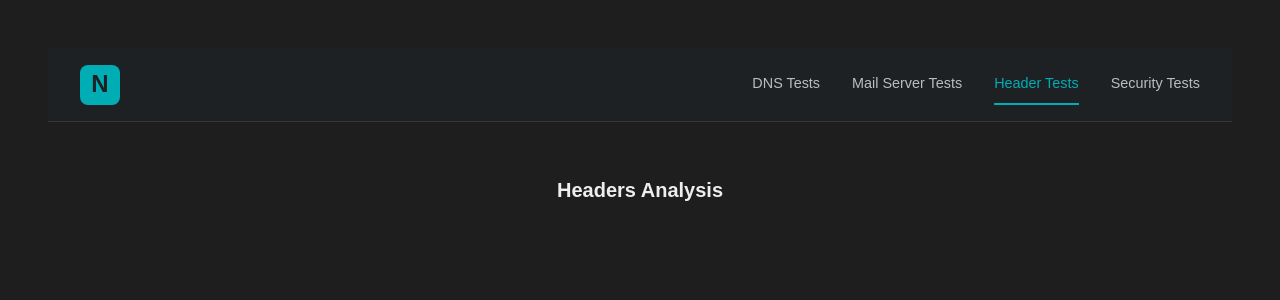
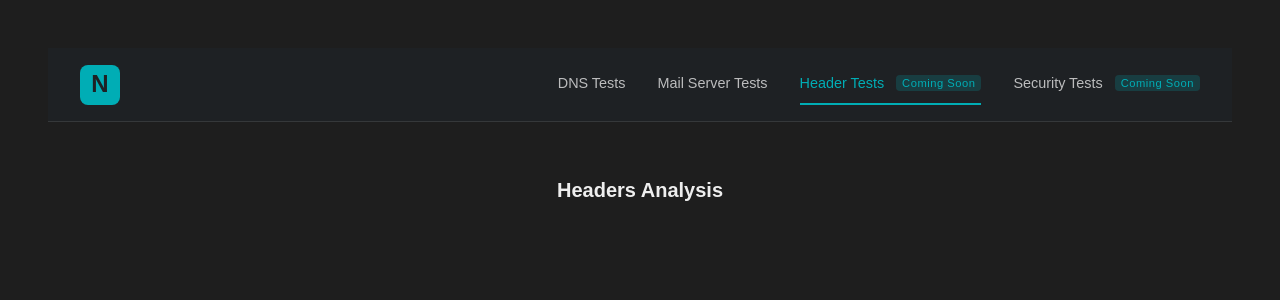
Before and after one commit to OopsyJuice/email-health-checker, a Flask app: page /headers in a window 1280 px wide. Shown: the top 300 px of the page. Run offline with Flask 3, Linux system fonts and the light colour scheme.

Commit message:
feat: add 'Coming Soon' badges to header and security test nav items

```diff
--- a/templates/base.html
+++ b/templates/base.html
@@ -21,10 +21,10 @@
                 Mail Server Tests
             </a>
             <a href="{{ url_for('api.headers') }}" class="nav-link {% if request.endpoint == 'api.headers' %}active{% endif %}">
-                Header Tests
+                Header Tests <span class="beta-badge">Coming Soon</span>
             </a>
             <a href="{{ url_for('api.security') }}" class="nav-link {% if request.endpoint == 'api.security' %}active{% endif %}">
-                Security Tests
+                Security Tests <span class="beta-badge">Coming Soon</span>
             </a>
         </div>
     </nav>
```
Also changed, not shown: 2 other files.
